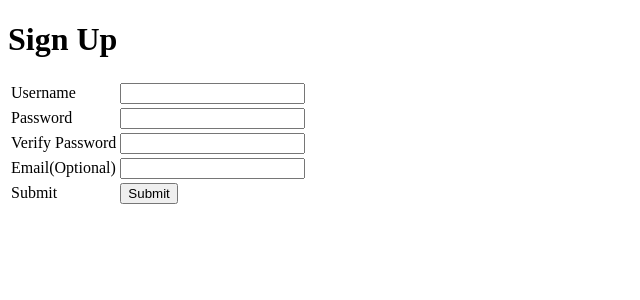
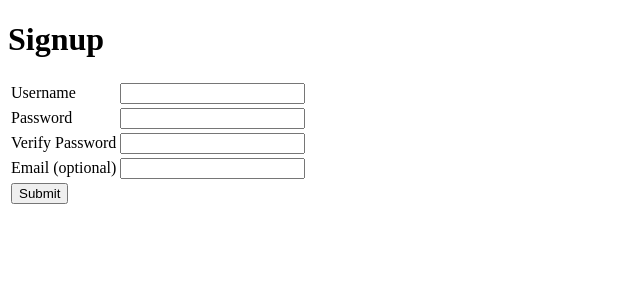
Before and after one commit to mmoha4115/user-signup, a Flask app: page / in a window 1280 px wide. Shown: the top 300 px of the page, without its empty margins (0-640 px from the left). Run offline with Flask 2, Linux system fonts and the light colour scheme.

Commit message:
touched up to display similar to launchcode user-signup version

```diff
--- a/templates/user-signup.html
+++ b/templates/user-signup.html
@@ -3,7 +3,7 @@
 
 {% block content %}
 
-<h1>Sign Up</h1>
+<h1>Signup</h1>
 <form method="POST">
     <table>
         <tr>
@@ -28,14 +28,13 @@
 </tr>
 
 <tr>
-        <td><label for="email">Email(Optional)</label></td>
+        <td><label for="email">Email (optional)</label></td>
         <td><input  type="text" name="email"  value="{{email}}"/>
 
     <span class="error">{{email_error}}</span></td>
     </tr>
 
     <tr>
-            <td><label for="submit">Submit</label></td>
             <td><input  type="submit" name="submit" /></td>
     </tr>
 
```
